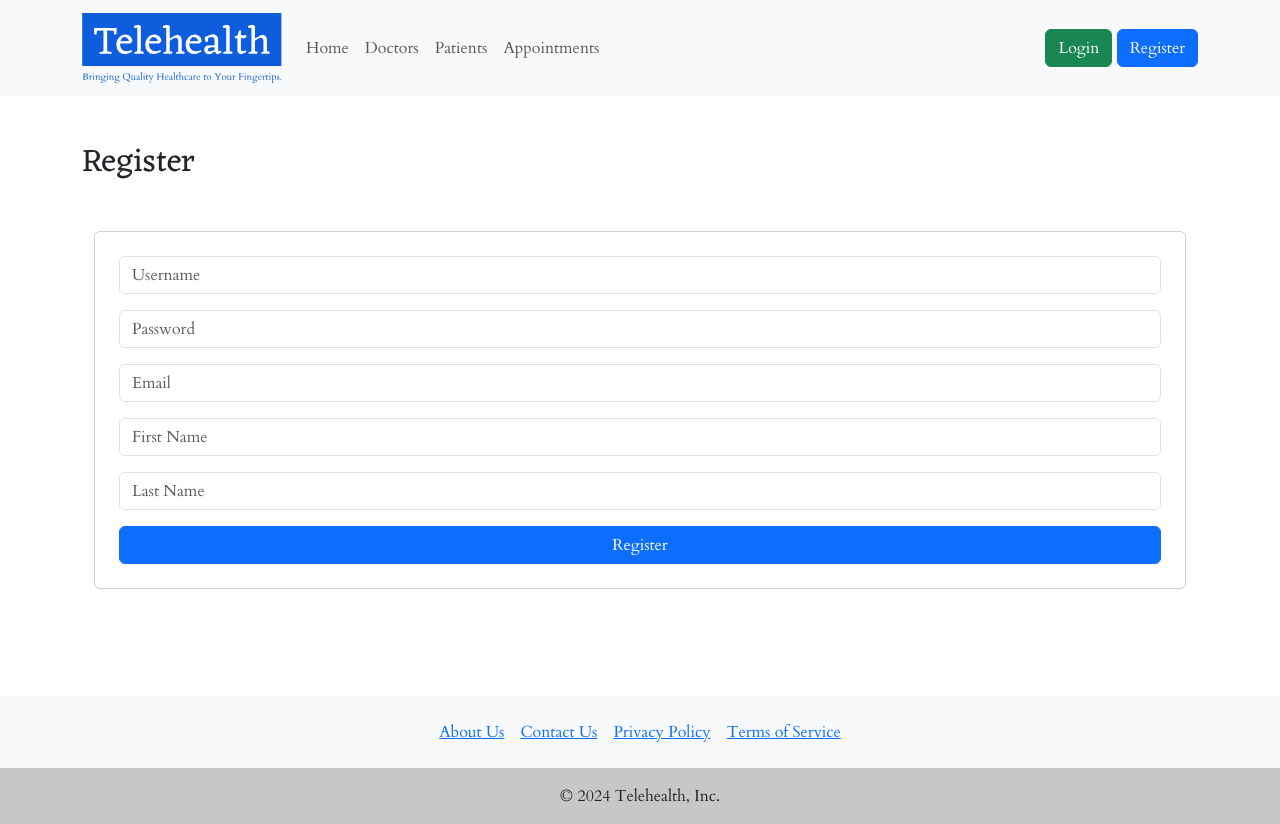
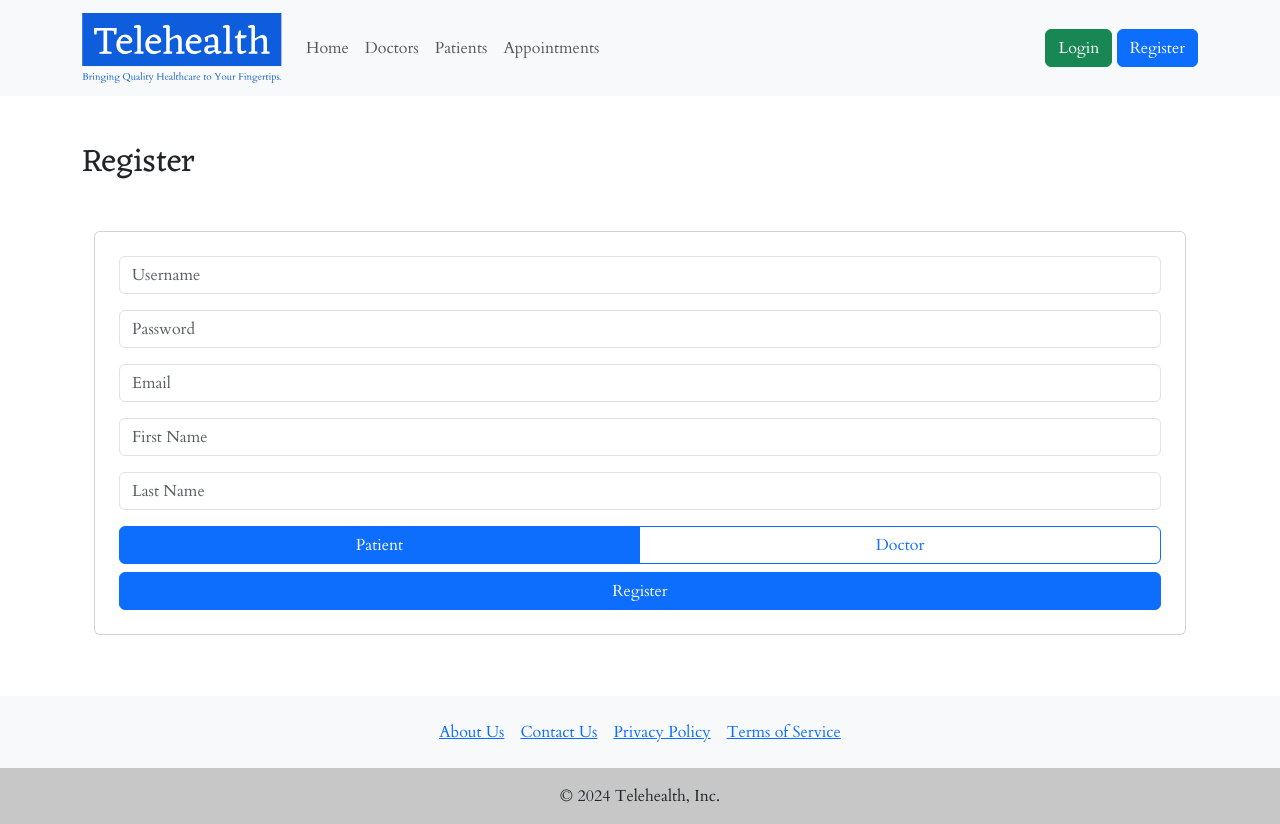
Before and after one commit to cwillett77/telehealth-frontend, a React (Create React App) app: page /register in a window 1280 px wide. Built offline with nearby package versions, Linux system fonts and the light colour scheme.

Commit message:
Update registration and login forms, add boilerplate copy to Doctor, Patient and Appointment pages (WIP)

```diff
--- a/package.json
+++ b/package.json
@@ -6,7 +6,7 @@
     "@testing-library/jest-dom": "^5.17.0",
     "@testing-library/react": "^13.4.0",
     "@testing-library/user-event": "^13.5.0",
-    "axios": "^1.6.5",
+    "axios": "^1.6.7",
     "bootstrap": "^5.3.2",
     "react": "^18.2.0",
     "react-dom": "^18.2.0",
--- a/src/App.js
+++ b/src/App.js
@@ -5,6 +5,9 @@ import Home from "./pages/Home";
 import Login from "./pages/Login";
 import Register from "./pages/Register";
 import Dashboard from "./pages/Dashboard";
+import Doctors from "./pages/Doctors";
+import Patients from "./pages/Patients";
+import Appointments from "./pages/Appointments";
 
 function App() {
   return (
@@ -16,6 +19,9 @@ function App() {
           <Route path="/login" element={<Login />} />
           <Route path="/register" element={<Register />} />
           <Route path="/dashboard" element={<Dashboard />} />
+          <Route path="/doctors" element={<Doctors />} />
+          <Route path="/patients" element={<Patients />} />
+          <Route path="/appointments" element={<Appointments />} />
         </Routes>
       </div>
       <Footer />
--- a/src/api/authService.js
+++ b/src/api/authService.js
@@ -1,8 +1,34 @@
-// src/api/authService.js
+import axios from "axios";
+
 export const loginUser = async (credentials) => {
-  // Implement API call to backend for login
+  try {
+    const response = await axios.post(
+      "http://localhost:8000/api/accounts/login/",
+      credentials
+    );
+    return response;
+  } catch (error) {
+    throw error;
+  }
 };
 
 export const registerUser = async (credentials) => {
-  // Implement API call to backend for registration
+  try {
+    const response = await axios.post(
+      "http://localhost:8000/api/accounts/register/",
+      {
+        username: credentials.username,
+        password: credentials.password,
+        email: credentials.email,
+        first_name: credentials.firstName,
+        last_name: credentials.lastName,
+        user_type: credentials.userType,
+        specialization: credentials.specialization,
+        credentials: credentials.credentials,
+      }
+    );
+    return response;
+  } catch (error) {
+    throw error;
+  }
 };
--- a/src/components/Auth/LoginForm.js
+++ b/src/components/Auth/LoginForm.js
@@ -1,4 +1,5 @@
 import React, { useState } from "react";
+import axios from "axios";
 
 function LoginForm({ onLogin }) {
   const [credentials, setCredentials] = useState({
@@ -10,9 +11,18 @@ function LoginForm({ onLogin }) {
     setCredentials({ ...credentials, [e.target.name]: e.target.value });
   };
 
-  const handleSubmit = (event) => {
+  const handleSubmit = async (event) => {
     event.preventDefault();
-    onLogin(credentials);
+    try {
+      const response = await axios.post(
+        "http://localhost:8000/api/accounts/login/",
+        credentials
+      );
+      localStorage.setItem("token", response.data.token);
+      // Redirect or do something upon successful login
+    } catch (error) {
+      console.error("Login failed!", error);
+    }
   };
 
   return (
--- a/src/components/Auth/RegisterForm.js
+++ b/src/components/Auth/RegisterForm.js
@@ -5,8 +5,9 @@ function RegisterForm({ onRegister }) {
     username: "",
     password: "",
     email: "",
-    firstName: "",
-    lastName: "",
+    userType: "patient",
+    specialization: "",
+    credentials: "",
   });
 
   const handleChange = (e) => {
@@ -16,6 +17,10 @@ function RegisterForm({ onRegister }) {
   const handleSubmit = (event) => {
     event.preventDefault();
     onRegister(credentials);
+  };
+
+  const handleUserTypeChange = (event) => {
+    setCredentials({ ...credentials, userType: event.target.value });
   };
 
   return (
@@ -66,6 +71,58 @@ function RegisterForm({ onRegister }) {
           placeholder="Last Name"
           required
         />
+
+        <div
+          className="btn-group mb-2"
+          role="group"
+          aria-label="Basic radio toggle button group"
+        >
+          <input
+            type="radio"
+            id="patient"
+            name="userType"
+            value="patient"
+            className="btn-check"
+            checked={credentials.userType === "patient"}
+            onChange={handleUserTypeChange}
+            autoComplete="off"
+          />
+          <label className="btn btn-outline-primary" htmlFor="patient">
+            Patient
+          </label>
+
+          <input
+            type="radio"
+            id="doctor"
+            name="userType"
+            value="doctor"
+            className="btn-check"
+            checked={credentials.userType === "doctor"}
+            onChange={handleUserTypeChange}
+            autoComplete="off"
+          />
+          <label className="btn btn-outline-primary" htmlFor="doctor">
+            Doctor
+          </label>
+        </div>
+
+        {credentials.userType === "doctor" && (
+          <>
+            <textarea
+              name="specialization"
+              placeholder="Specialization"
+              value={credentials.specialization}
+              onChange={handleChange}
+            />
+
+            <textarea
+              name="credentials"
+              placeholder="Credentials"
+              value={credentials.credentials}
+              onChange={handleChange}
+            />
+          </>
+        )}
         <button type="submit" className="btn btn-primary w-100">
           Register
         </button>
--- /dev/null
+++ b/src/pages/Appointments.js
@@ -0,0 +1,37 @@
+import React from "react";
+
+const Appointments = () => {
+  return (
+    <div className="container">
+      <main>
+        <h1>Appointments</h1>
+        <table className="table">
+          <thead>
+            <tr>
+              <th>Date</th>
+              <th>Doctor</th>
+              <th>Patient</th>
+              <th>Time</th>
+            </tr>
+          </thead>
+          <tbody>
+            <tr>
+              <td>2022-03-15</td>
+              <td>Dr. Smith</td>
+              <td>Patient A</td>
+              <td>10:00 AM</td>
+            </tr>
+            <tr>
+              <td>2022-03-16</td>
+              <td>Dr. Johnson</td>
+              <td>Patient B</td>
+              <td>2:30 PM</td>
+            </tr>
+          </tbody>
+        </table>
+      </main>
+    </div>
+  );
+};
+
+export default Appointments;
--- /dev/null
+++ b/src/pages/Doctors.js
@@ -0,0 +1,18 @@
+import React from "react";
+
+const Doctors = () => {
+  return (
+    <div className="container">
+      <main>
+        <h1>Doctors</h1>
+        <ul>
+          <li>Doctor 1</li>
+          <li>Doctor 2</li>
+          <li>Doctor 3</li>
+        </ul>
+      </main>
+    </div>
+  );
+};
+
+export default Doctors;
--- /dev/null
+++ b/src/pages/Patients.js
@@ -0,0 +1,18 @@
+import React from "react";
+
+const Patients = () => {
+  return (
+    <div className="container">
+      <main>
+        <h1>Patients</h1>
+        <ul>
+          <li>Patient 1</li>
+          <li>Patient 2</li>
+          <li>Patient 3</li>
+        </ul>
+      </main>
+    </div>
+  );
+};
+
+export default Patients;
--- a/src/pages/Register.js
+++ b/src/pages/Register.js
@@ -1,17 +1,25 @@
-// src/pages/Register.js
 import React from "react";
+import { useNavigate } from "react-router-dom";
 import RegisterForm from "../components/Auth/RegisterForm";
-import { registerUser } from "../api/authService"; // Define registerUser function in authService.js
+import { registerUser } from "../api/authService";
 
 function Register() {
-  const handleRegister = (credentials) => {
-    registerUser(credentials)
-      .then((response) => {
-        // Handle successful register (e.g., save token, redirect to dashboard)
-      })
-      .catch((error) => {
-        // Handle register error
-      });
+  const navigate = useNavigate();
+
+  const handleRegister = async (credentials) => {
+    try {
+      const response = await registerUser(credentials);
+      if (response.status === 201) {
+        localStorage.setItem("token", response.data.token); // Save token to local storage
+        navigate.push("/dashboard"); // Redirect to dashboard or any other page
+      } else if (response.status === 400) {
+        console.error(
+          "Bad Request, please check your payload for valid key/value pairs."
+        );
+      }
+    } catch (error) {
+      console.error("Registration failed: ", error.response?.data || error);
+    }
   };
 
   return (
```
Also changed, not shown: 1 other file (tests, documents, lock files or other folders).
